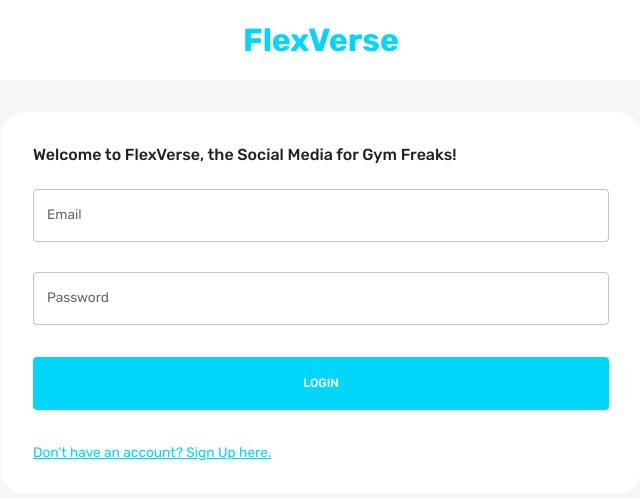
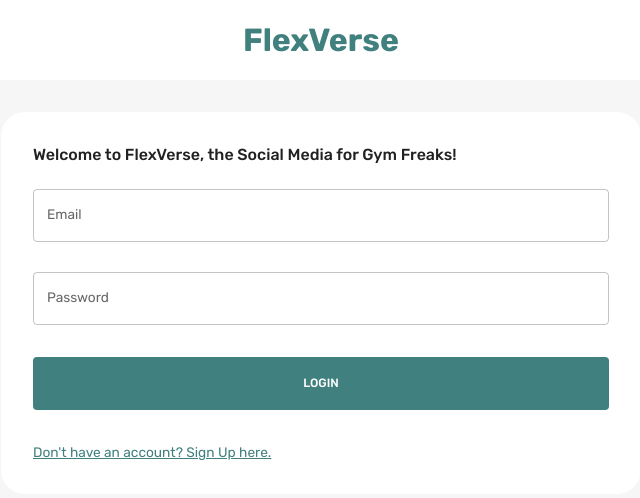
Before and after one commit to andynapoleon/FlexVerseSocialMedia, a React (Create React App) app in the folder client/: page / in a window 1280 px wide. Shown: the top 498 px of the page, without its empty margins (319-959 px from the left). Built offline with nearby package versions, Linux system fonts and the light colour scheme.

Commit message:
changed some ui

```diff
--- a/client/src/index.css
+++ b/client/src/index.css
@@ -517,7 +517,7 @@ body,
   padding: 0 25px !important;
 }
 
-/* Scrollbar */
+/* Scrollbar
 ::-webkit-scrollbar {
   width: 10px;
 }
@@ -532,4 +532,20 @@ body,
 
 ::-webkit-scrollbar-track:hover {
   background: #051926;
+} */
+
+::-webkit-scrollbar {
+  width: 10px;
 }
+
+::-webkit-scrollbar-track {
+  background: #111818;
+}
+
+::-webkit-scrollbar-thumb {
+  background: #2a4b45;
+}
+
+::-webkit-scrollbar-track:hover {
+  background: #2a4b45;
+}
--- a/client/src/theme.js
+++ b/client/src/theme.js
@@ -16,16 +16,16 @@ export const colorTokens = {
     1000: "#000000",
   },
   primary: {
-    50: "#E6FBFF",
-    100: "#CCF7FE",
-    200: "#99EEFD",
-    300: "#66E6FC",
-    400: "#33DDFB",
-    500: "#00D5FA",
-    600: "#00A0BC",
-    700: "#006B7D",
-    800: "#00353F",
-    900: "#001519",
+    50: "#e0f7f6",
+    100: "#c4eeeb",
+    200: "#9bd4cf",
+    300: "#6fbab3",
+    400: "#4f9e99",
+    500: "#40807e",
+    600: "#376462",
+    700: "#2a4b45",
+    800: "#203131",
+    900: "#111818",
   },
 };
 
```
